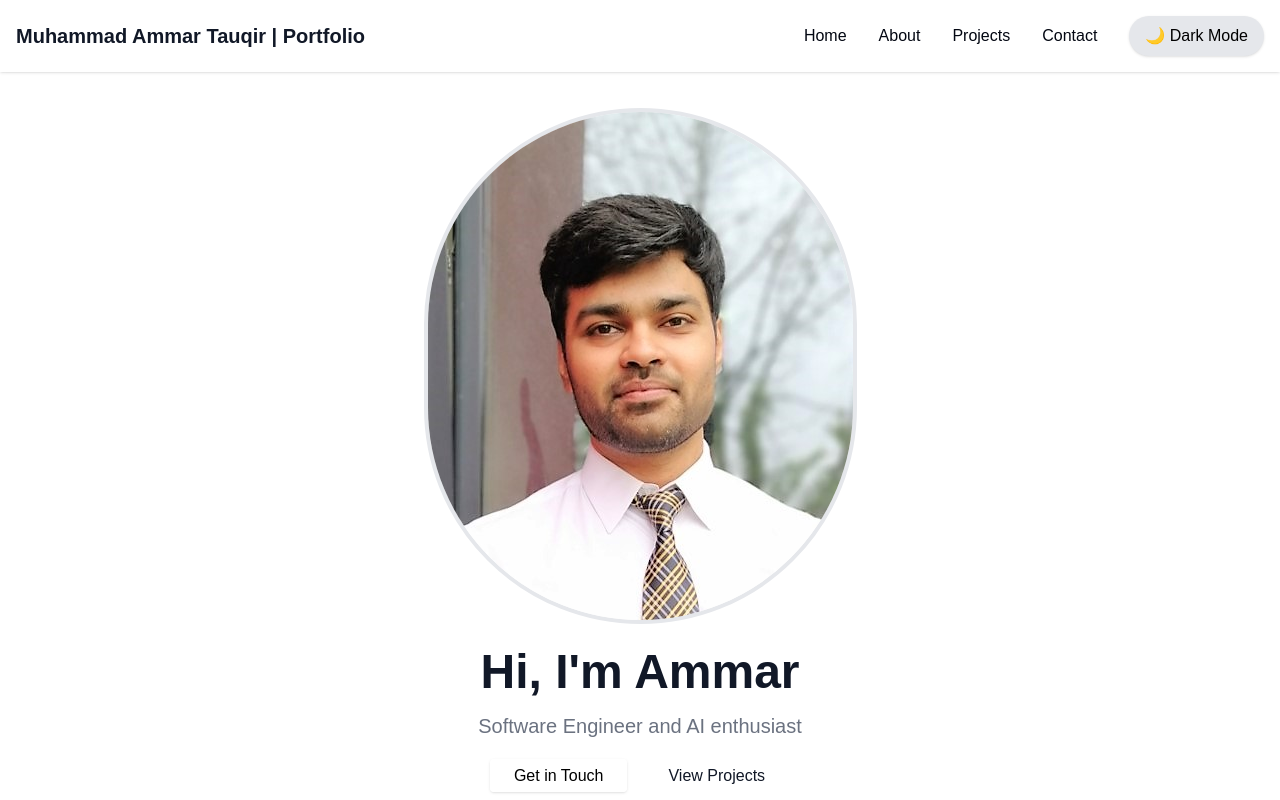
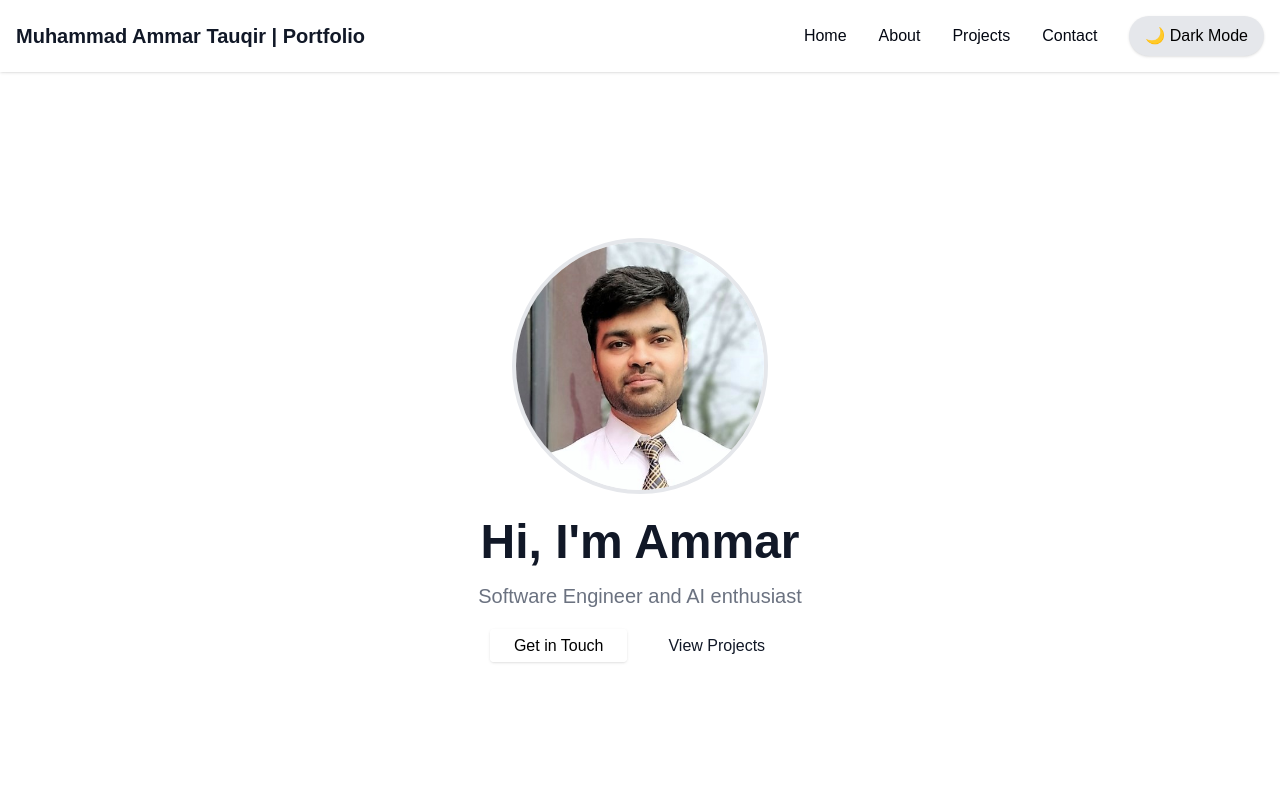
Before and after one commit to Ammartauqir/ammarta-frontend, a React (Create React App) app: page / in a window 1280 px wide. Shown: the top 800 px of the page. Built offline with nearby package versions, Linux system fonts and the light colour scheme; no server answers.

Commit message:
Image readjustment

```diff
--- a/src/components/Hero.jsx
+++ b/src/components/Hero.jsx
@@ -7,7 +7,7 @@ const Hero = () => {
       <img
         src={profileImage}
         alt="Profile"
-        className="w-30 h-30 rounded-full border-4 dark:border-white mb-6"
+        className="relative w-48 h-48 md:w-64 md:h-64 rounded-full object-cover overflow-hidden border-4 dark:border-white mb-6"
       />
       <h1 className="text-4xl md:text-5xl font-bold mb-4 text-gray-900 dark:text-white">Hi, I'm Ammar</h1>
       <p className="text-lg md:text-xl text-gray-500 max-w-xl mb-6">
```
Also changed, not shown: src/assets/AmmarTauqir_crop.jpg.
